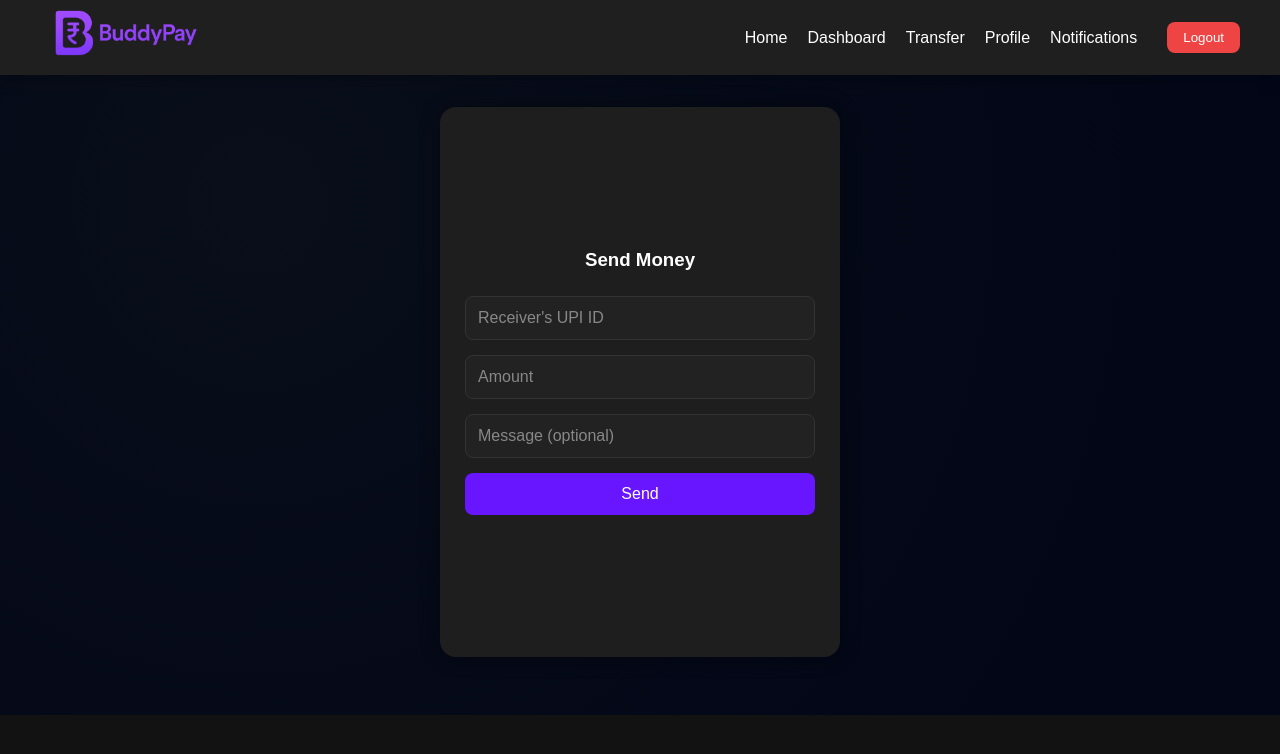
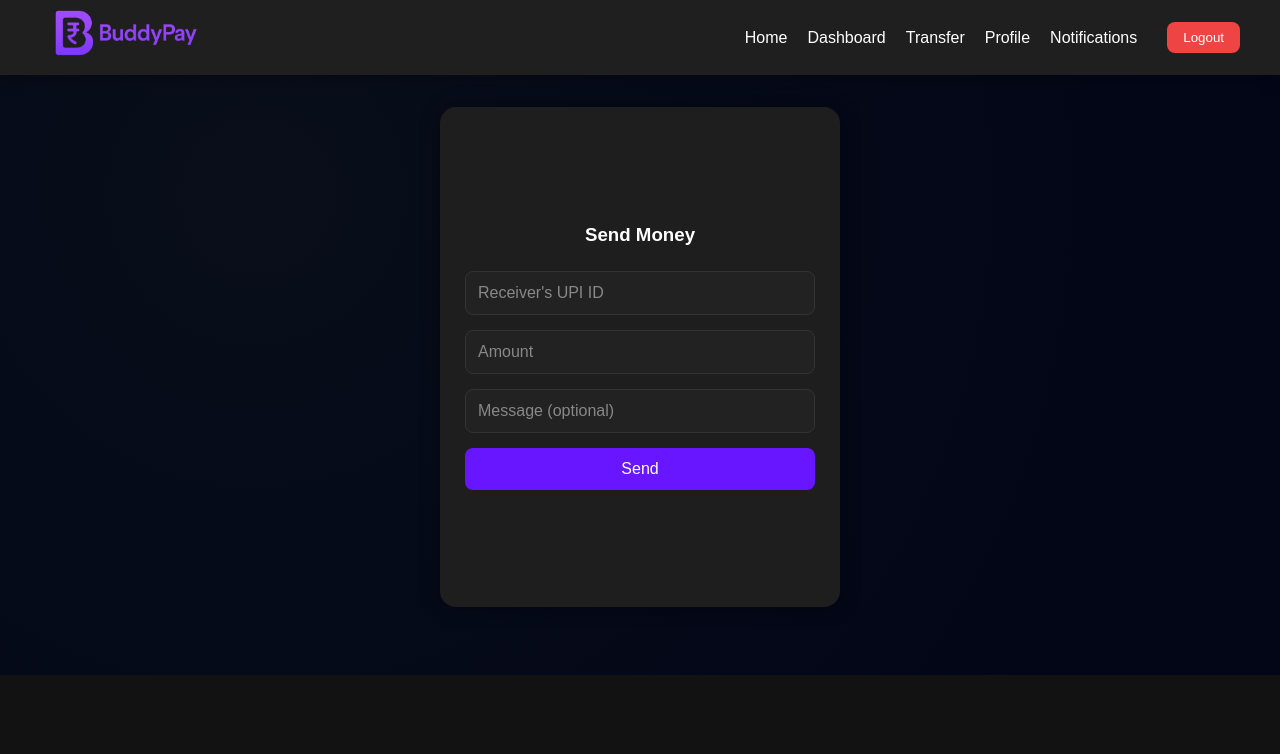
Before and after one commit to programmerzack31/buddypay, a React (Vite) app: page /transfer in a window 1280 px wide. Shown: the top 754 px of the page. Built offline with nearby package versions, Linux system fonts and the light colour scheme; no server answers; sample sign-in values are in the browser's storage.

Commit message:
Update MoneyTransfer.css

```diff
--- a/src/components/MoneyTransfer.css
+++ b/src/components/MoneyTransfer.css
@@ -1,5 +1,5 @@
 .money-transfer-container {
-  min-height: 80vh;
+  min-height: 75vh;
   display: flex;
   justify-content: center;
   align-items:centre;
@@ -11,7 +11,7 @@
 .money-form {
   background: #1e1e1e;
   padding: 25px;
-  height:550px;
+  height:500px;
   border-radius: 16px;
   width: 100%;
   max-width: 400px;
```
